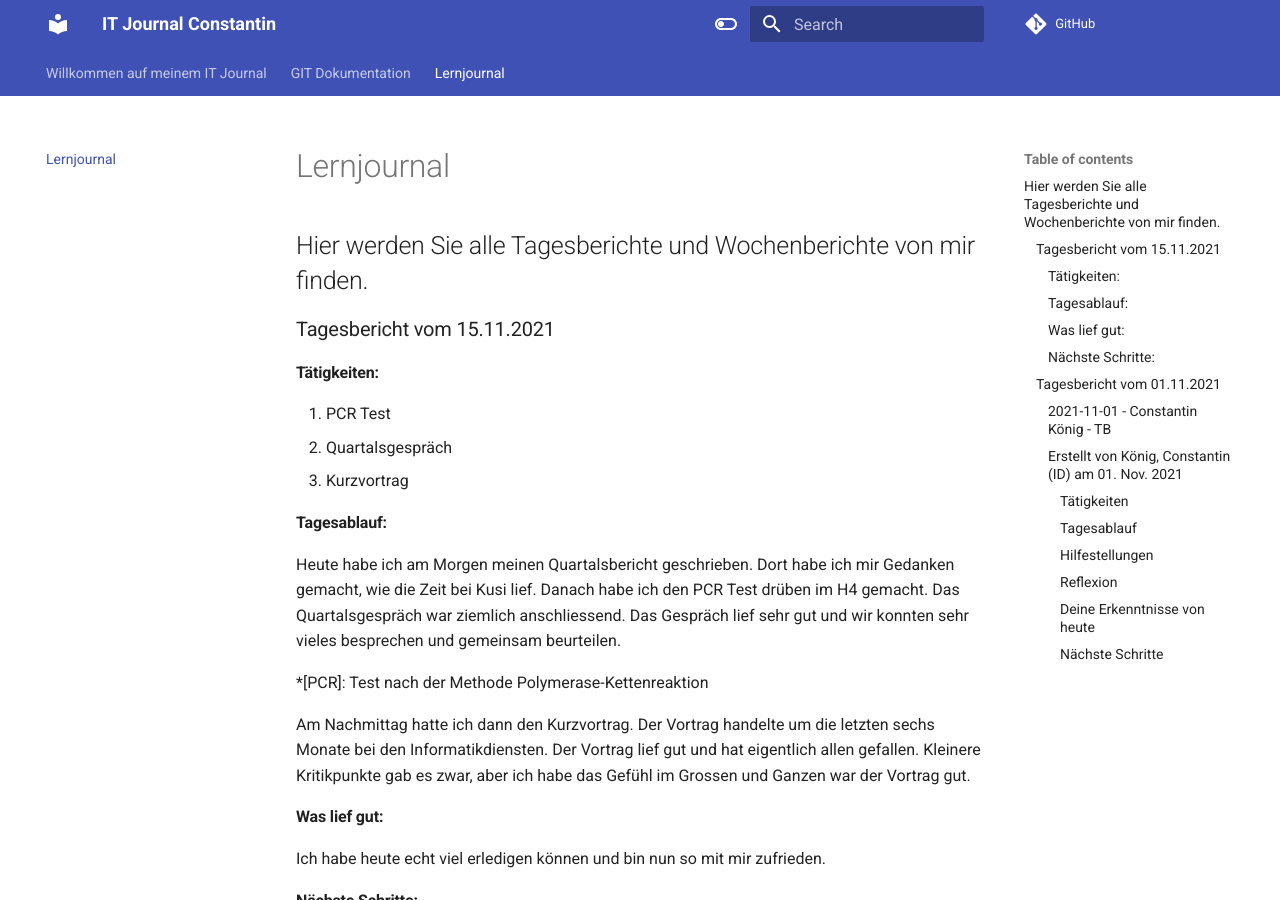
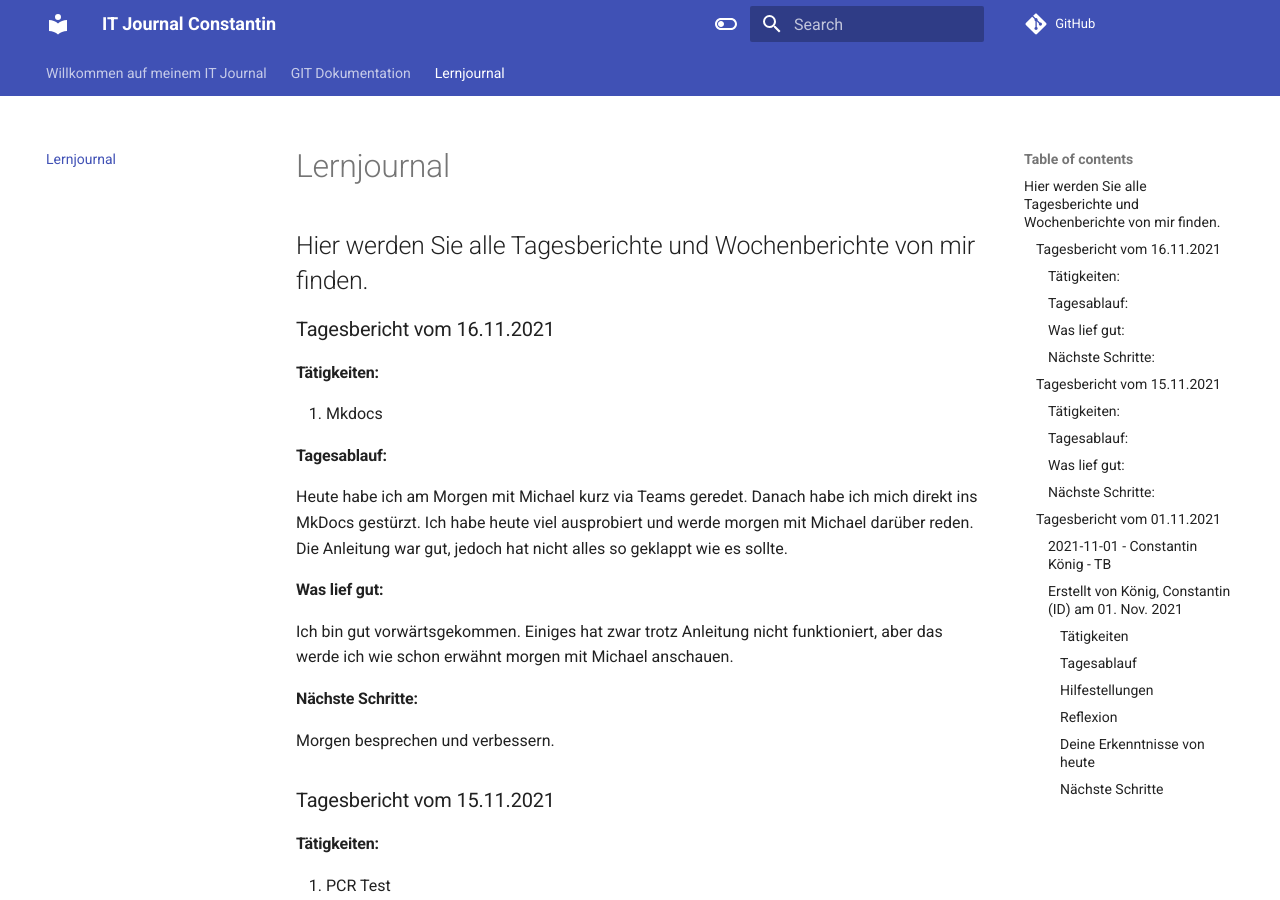
Before and after one commit to constantin-koenig/ITjournal, an MkDocs documentation site: the page built from docs/lernjournal.md, in a window 1280 px wide and 900 px high. Built offline with MkDocs 1.6.1 and Material for MkDocs 9.7.7, drawn with Linux system fonts in a browser that asks for light colours; comment, search, counter and statistics services are not loaded.

Commit message:
neuer Tagesbericht vom 16.11.2021 hinzugefügt.

```diff
--- a/docs/lernjournal.md
+++ b/docs/lernjournal.md
@@ -1,6 +1,22 @@
 # Lernjournal
 
 ## Hier werden Sie alle Tagesberichte und Wochenberichte von mir finden.
+
+### Tagesbericht vom 16.11.2021
+
+#### Tätigkeiten:
+1. Mkdocs
+#### Tagesablauf:
+
+Heute habe ich am Morgen mit Michael kurz via Teams geredet. Danach habe ich mich direkt ins MkDocs gestürzt. Ich habe heute viel ausprobiert und werde morgen mit Michael darüber reden.  Die Anleitung war gut, jedoch hat nicht alles so geklappt wie es sollte.
+
+#### Was lief gut:
+Ich bin gut vorwärtsgekommen. Einiges hat zwar trotz Anleitung nicht funktioniert, aber das werde ich wie schon erwähnt morgen mit Michael anschauen.
+
+#### Nächste Schritte:
+Morgen besprechen und verbessern.
+
+
 
 ### Tagesbericht vom 15.11.2021
 
```
